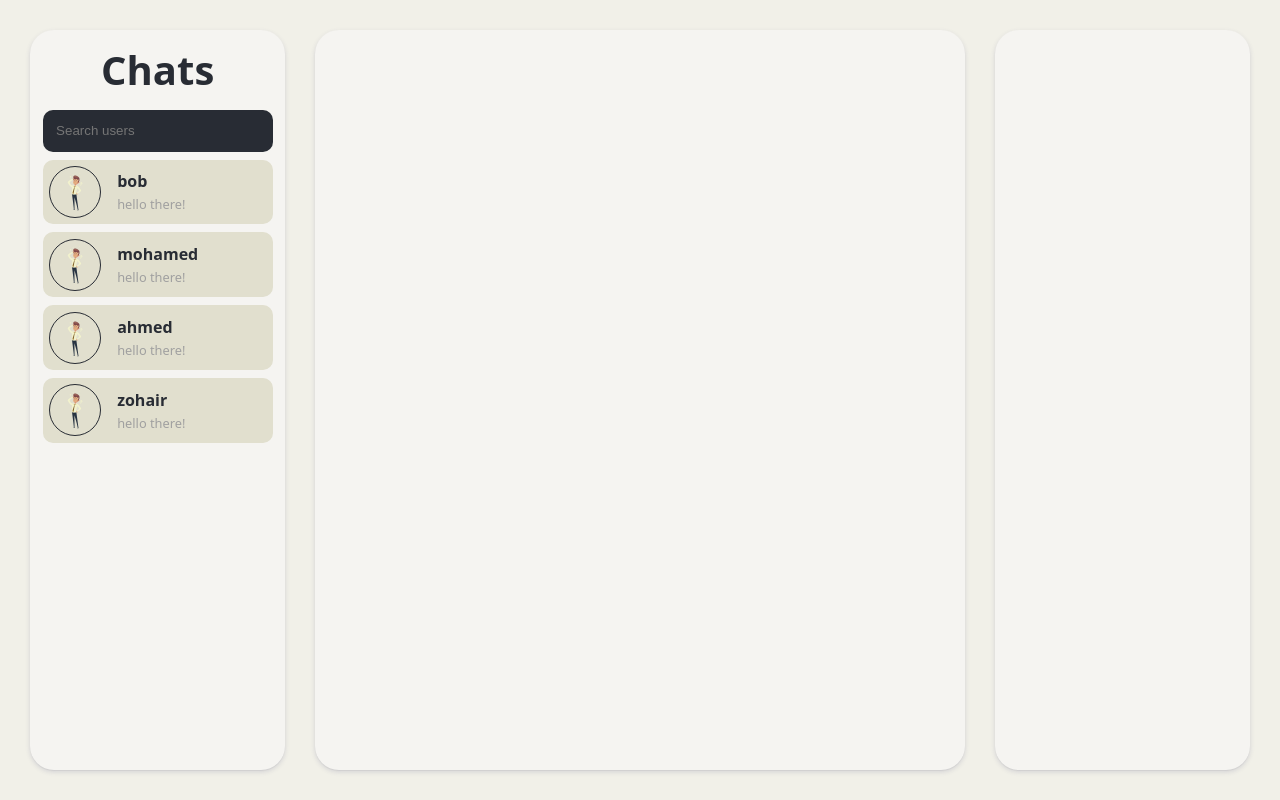
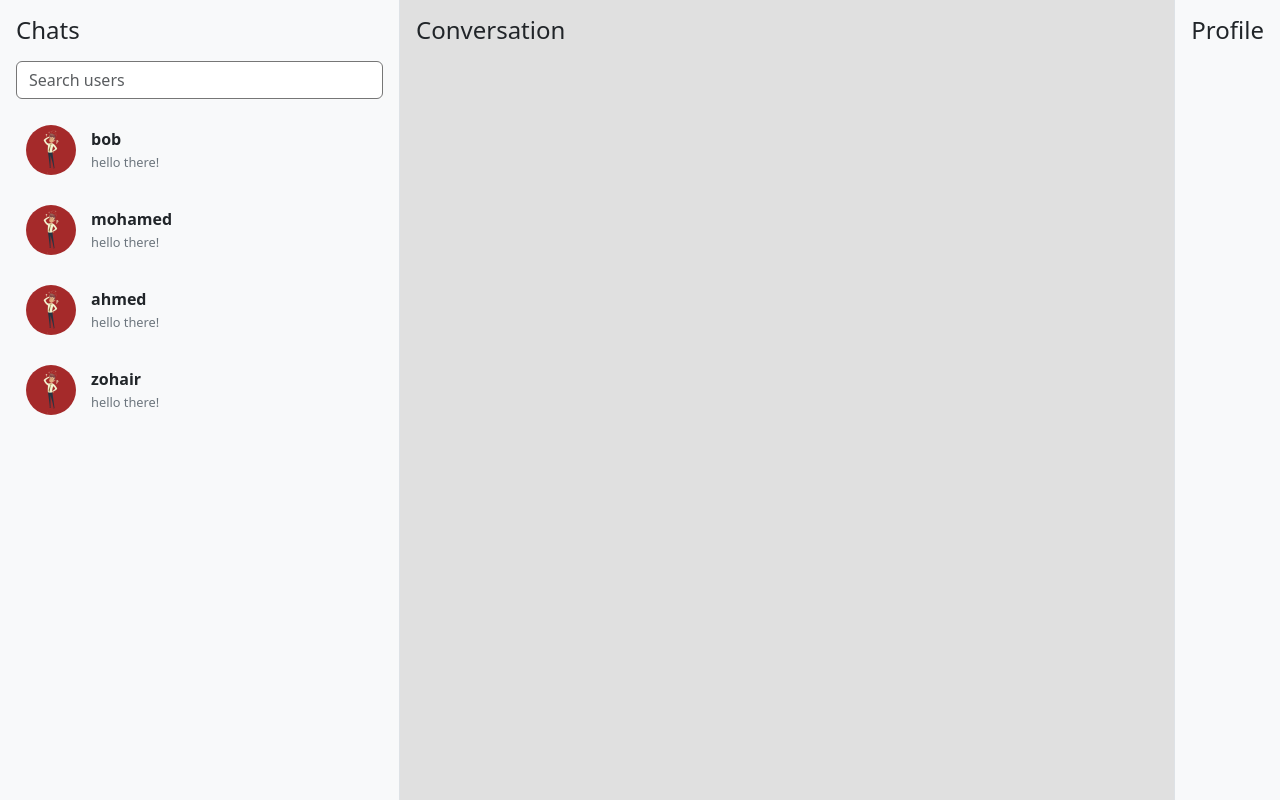
Before and after one commit to oelbouha/chat, a plain HTML site: page index.html in a window 1280 px wide. Drawn offline with nearby package versions, Linux system fonts and the light colour scheme.

Commit message:
conversation list is  done

```diff
--- a/chat.js
+++ b/chat.js
@@ -1,96 +1,82 @@
-
-
-const margin = "30px";
-const margin_left = "30px";
-
-const membersBorderRadius = "10px";
-
 const template = document.createElement('template');
 
 template.innerHTML = /*html*/`
 <style>
+    @import url('https://cdn.jsdelivr.net/npm/bootstrap@5.3.0/dist/css/bootstrap.min.css');
+
     :host {
         display: block;
-			padding: 30px;
         height: 100%;
-			background-color: #f1f0e8;
-			box-sizing: border-box;
     }
 
-		#chat-container {
-			height: 100%;
-			display: flex;
+    .chat-container {
+        height: 100vh;
+    }
+
+    #convo-list {
+        width: 400px;
+        min-width: 250px;
+        background-color: #f8f9fa;
+        border-right: 1px solid #dee2e6;
     }
 
     #convo-messages {
-			width: 100%;
-			margin-left: ${margin_left};
-			height: 100%;
-			background-color: #f5f4f1;
-			box-shadow: rgba(50, 50, 105, 0.15) 0px 2px 5px 0px, rgba(0, 0, 0, 0.05) 0px 1px 1px 0px;
-			border-radius: 24px;
-		}
-
-		#convo-list {
-			display: flex;
-			flex-direction: column;
-			box-sizing: border-box;
-			align-items: center;
-			width: 30em;
-			height: 100%;
-			background-color: #f5f4f1;
-			box-shadow: rgba(50, 50, 105, 0.15) 0px 2px 5px 0px, rgba(0, 0, 0, 0.05) 0px 1px 1px 0px;
-			border-radius: 24px;
-			overflow: hidden;
+        background-color: #e0e0e0;
+        flex-grow: 1;
     }
 
     #user-profile {
-			width: 30em;
-			margin-left: ${margin_left};
-			height: 100%;
-			background-color: #f5f4f1;
-			box-shadow: rgba(50, 50, 105, 0.15) 0px 2px 5px 0px, rgba(0, 0, 0, 0.05) 0px 1px 1px 0px;
-			border-radius: 24px;
-		}
-
-		#convo-search {
-			background-color: #282c34;
-			border: none;
-			width: 90%;
-			color: white;
-			border-radius: ${membersBorderRadius};
-			padding: 1em;
+        background-color: #f8f9fa;
+        border-left: 1px solid #dee2e6;
     }
 
     .members_container {
-			display: flex;
-			flex-direction: column;
-			align-items: center;
-			box-sizing: border-box;
-			width: 100%;
         overflow-y: auto;
+        max-height: calc(100vh - 120px);
     }
 
-		p {
-			font-size: 2.5em;
-			margin-top: 10px;
-			margin-bottom: 10px;
-			font-weight: bold;
-			color: #282c34;
+	#user-profile .min {
+		display: none !important;
 	}
 
+    @media (max-width: 992px) {
+		#user-profile .min {
+			display: initial !important;
+		}
+        #user-profile .max {
+            display: none !important;
+        }
+
+		#user-profile {
+			position: absolute;
+			top: 0;
+			right: 0;
+		}
+    }
 </style>
-	<div id="chat-container" >
-		<div id="convo-list">
-			<p>Chats</p>
-			<input type="Search" id="convo-search" placeholder="Search users">
+
+<div class="container-fluid chat-container p-0">
+    <div class="d-flex h-100 position-relative">
+        <div id="convo-list" class="p-3">
+            <h4 class="mb-3">Chats</h5>
+            <input type="search" id="convo-search" class="form-control mb-3" placeholder="Search users">
+            <div class="members_container"></div>
         </div>
-		<div id="convo-messages"></div>
-		<div id="user-profile"></div>
+        <div id="convo-messages" class="p-3">
+			<h4 class="mb-3"> Conversation</h4>
+		</div>
+        <div id="user-profile" class="p-3">
+			<div class="min">minified</div>
+			<div class="max">
+				<h4 class="mb-3"> Profile </h4>
+			</div>
+		</div>
+
+    </div>
 </div>
 `;
 
-class chat extends HTMLElement {
+class Chat extends HTMLElement {
     constructor() {
         super();
 
@@ -99,14 +85,11 @@ class chat extends HTMLElement {
         shadowRoot.append(templateClone);
 
         this.convo_list_users = ['bob', 'mohamed', 'ahmed', 'zohair'];
-
         this.activeMember = null;
     }
 
     handleMemberClick(event) {
         const username = event.detail.username;
-
-		// console.log("clicked on a member chat");
 
         if (this.activeMember) {
             this.activeMember.deactivate();
@@ -124,24 +107,15 @@ class chat extends HTMLElement {
     }
 
     render() {
+        const membersContainer = this.shadowRoot.querySelector('.members_container');
 
-		const convoList = this.shadowRoot.querySelector('#convo-list');
-
-		const membersContainer = document.createElement('div');
-		membersContainer.setAttribute('class', 'members_container');
-
-
-		// setup the users
-		convoList.appendChild(membersContainer);
-			this.convo_list_users.forEach(userNmae => {
+        this.convo_list_users.forEach(username => {
             const memberElement = document.createElement('wp-chat-member');
-				memberElement.setAttribute('username', userNmae);
+            memberElement.setAttribute('username', username);
             memberElement.setAttribute('profile-pic', `person.png`);
             memberElement.setAttribute('last-message', 'hello there!');
-				memberElement.addEventListener('memberClicked', this.handleMemberClick.bind(this));
             membersContainer.appendChild(memberElement);
-		})
-		convoList.appendChild(membersContainer);
+        });
     }
 }
 
@@ -149,69 +123,52 @@ const chatMemberTemplate = document.createElement('template');
 
 chatMemberTemplate.innerHTML = /*html*/ `
     <style>
+        @import url('https://cdn.jsdelivr.net/npm/bootstrap@5.3.0/dist/css/bootstrap.min.css');
+
         :host {
             display: block;
-			width: 90%;
-			box-sizing: border-box;
+            margin-bottom: 10px;
         }
         .member {
             display: flex;
             align-items: center;
-			margin-top: 8px;
-			width: 100%;
-			color: white;
-			border-radius: ${membersBorderRadius};
-			background-color: #e1dfce;
-			box-sizing: border-box;
-			padding: 0.4em;
+            padding: 10px;
+            border-radius: 8px;
             transition: background-color 0.2s ease;
             cursor: pointer;
         }
-		.member:hover {
-			background-color: #d0c98e;
-		}
-
-		.member.active {
-			background-color: #d0c98e;
+        .member:hover, .member.active {
+            background-color: #e9ecef;
         }
         .avatar {
             width: 50px;
             height: 50px;
-			margin-right: 1em;
-			border: 1px solid #282c34;
+            margin-right: 15px;
+			background-color: brown;
 			border-radius: 50%;
-			overflow: hidden;
+
         }
-
         #profile-pic {
             width: 100%;
             height: 100%;
             object-fit: cover;
         }
-
         .user-info {
-			display: flex;
-			flex-direction: column;
-			justify-content: center;
             flex-grow: 1;
         }
-
         .username {
             font-weight: bold;
-			color: #282c34;
             margin-bottom: 2px;
         }
-
         .last-message {
             font-size: 0.8em;
-			color: #a0a0a0;
+            color: #6c757d;
         }
-
     </style>
 
     <div class="member">
         <div class="avatar">
-			<img id="profile-pic" src="/api/placeholder/40/40" alt="profile picture">
+            <img id="profile-pic" src="/api/placeholder/50/50" alt="profile picture" class="img-fluid">
         </div>
         <div class="user-info">
             <div class="username"></div>
@@ -219,6 +176,7 @@ chatMemberTemplate.innerHTML = /*html*/ `
         </div>
     </div>
 `;
+
 
 class chatMember extends HTMLElement {
 	constructor() {
@@ -318,5 +276,5 @@ class conversation extends HTMLElement {
 }
 
 
-customElements.define("wp-chat", chat);
+customElements.define("wp-chat", Chat);
 customElements.define("wp-chat-member", chatMember);
--- a/style.css
+++ b/style.css
@@ -4,5 +4,4 @@ body, html {
 	margin: 0;
 	padding: 0;
 	height: 100%;
-
 }
```
Lines whose indentation alone changed are shown as unchanged.
